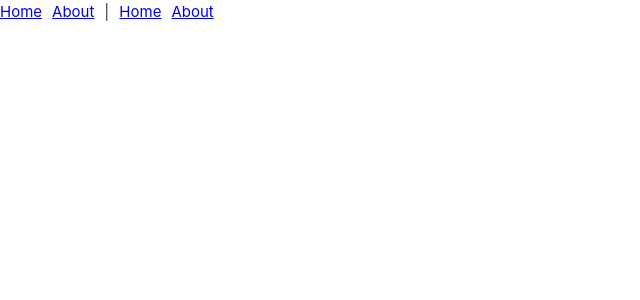
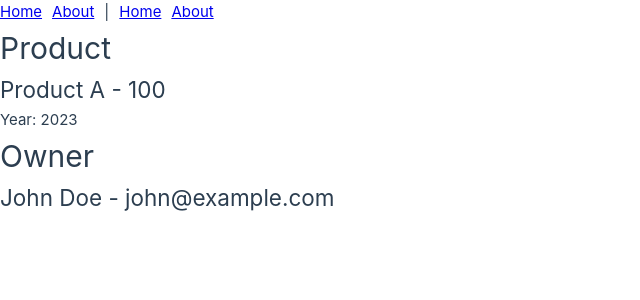
Before and after one commit to bgsdewo/Vue_JS3, a Vue app in the folder vue-router/: page /products/1/owner in a window 1280 px wide. Shown: the top 300 px of the page, without its empty margins (0-640 px from the left). Built offline with nearby package versions, Linux system fonts and the light colour scheme.

Commit message:
Membuat Nested Component Dengan Router

```diff
--- a/vue-router/src/data/products.json
+++ b/vue-router/src/data/products.json
@@ -3,61 +3,100 @@
     "id": 1,
     "name": "Product A",
     "price": 100,
-        "year": 2023
+    "year": 2023,
+    "owner": {
+      "name": "John Doe",
+      "email": "john@example.com"
+    }
   },
   {
     "id": 2,
     "name": "Product B",
     "price": 150,
-        "year": 2022
+    "year": 2022,
+    "owner": {
+      "name": "Jane Smith",
+      "email": "jane@example.com"
+    }
   },
   {
     "id": 3,
     "name": "Product C",
     "price": 200,
-        "year": 2024
+    "year": 2024,
+    "owner": {
+      "name": "James Brown",
+      "email": "james@example.com"
+    }
   },
   {
     "id": 4,
     "name": "Product D",
     "price": 200,
-        "year": 2024
+    "year": 2024,
+    "owner": {
+      "name": "Emily Johnson",
+      "email": "emily@example.com"
+    }
   },
   {
     "id": 5,
     "name": "Product E",
     "price": 200,
-        "year": 2024
+    "year": 2024,
+    "owner": {
+      "name": "Michael Wilson",
+      "email": "michael@example.com"
+    }
   },
   {
     "id": 6,
     "name": "Product F",
     "price": 200,
-        "year": 2024
+    "year": 2024,
+    "owner": {
+      "name": "Emma Lee",
+      "email": "emma@example.com"
+    }
   },
   {
     "id": 7,
     "name": "Product G",
     "price": 200,
-        "year": 2024
+    "year": 2024,
+    "owner": {
+      "name": "Daniel Martinez",
+      "email": "daniel@example.com"
+    }
   },
   {
     "id": 8,
     "name": "Product H",
     "price": 200,
-        "year": 2024
+    "year": 2024,
+    "owner": {
+      "name": "Olivia Garcia",
+      "email": "olivia@example.com"
+    }
   },
   {
     "id": 9,
     "name": "Product I",
     "price": 200,
-        "year": 2024
+    "year": 2024,
+    "owner": {
+      "name": "William Anderson",
+      "email": "william@example.com"
+    }
   },
   {
     "id": 10,
     "name": "Product J",
     "price": 200,
-        "year": 2024
+    "year": 2024,
+    "owner": {
+      "name": "Sophia Taylor",
+      "email": "sophia@example.com"
     }
-
+  }
 ]
--- a/vue-router/src/router/index.js
+++ b/vue-router/src/router/index.js
@@ -11,7 +11,14 @@ const router =  createRouter({
         {
             path:"/products/:id",
             name:"products",
-            component: () => import("../views/Product.vue")
+            component: () => import("../views/Product.vue"),
+            children: [
+                {
+                    path:"owner",
+                    name:"owner",
+                    component: () => import("../views/Owner.vue"),
+                },
+            ],
         },
         {
             path: "/about",
--- /dev/null
+++ b/vue-router/src/views/Owner.vue
@@ -0,0 +1,14 @@
+<script setup>
+
+import { useRoute } from 'vue-router';
+import products from "../data/products.json"
+const route = useRoute()
+const { owner } = products.find((product) => product.id === parseInt(route.params.id))
+</script>
+
+<template>
+    <div>
+        <h1>Owner</h1>
+      <h2>{{ owner.name }} - {{ owner.email }}</h2>
+    </div>
+</template>
--- a/vue-router/src/views/Product.vue
+++ b/vue-router/src/views/Product.vue
@@ -1,6 +1,6 @@
 <script setup>
 
-import { useRoute } from 'vue-router';
+import { useRoute, RouterView } from 'vue-router';
 import products from "../data/products.json"
 const route = useRoute()
 const product = products.find((product) => product.id === parseInt(route.params.id))
@@ -14,4 +14,5 @@ const product = products.find((product) => product.id === parseInt(route.params.
       <h2>{{ product.name }} - {{ product.price }}</h2>
         <p>Year: {{ product.year }}</p>
     </div>
+    <RouterView />
 </template>
```
Lines whose indentation alone changed are shown as unchanged.
